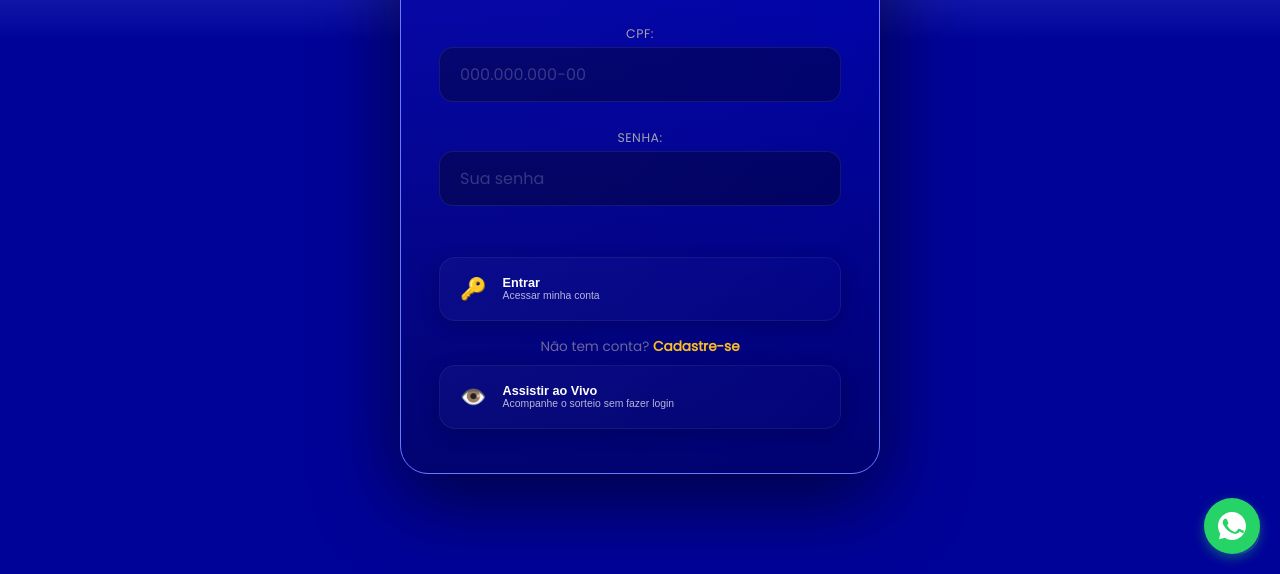
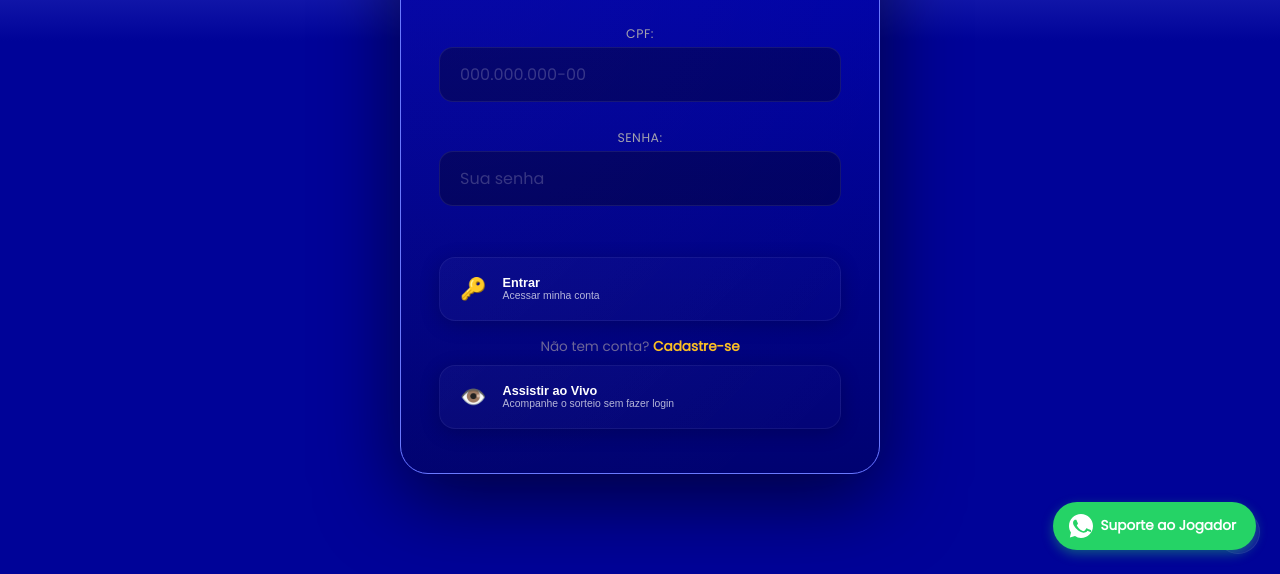
Before and after one commit to marcostheangels/bingo-master-pro, a website: page index.html in a window 1280 px wide. Shown: the part 226-800 px from the top of the page. Drawn offline with nearby package versions, Linux system fonts and the light colour scheme.

Commit message:
Adiciona texto 'Suporte ao Jogador' no botão do WhatsApp

```diff
--- a/index.html
+++ b/index.html
@@ -390,10 +390,11 @@
     </div>
 
     <!-- Floating WhatsApp Support -->
-    <a href="https://wa.me/5538998558528" target="_blank" class="whatsapp-float" aria-label="Suporte WhatsApp">
-        <svg xmlns="http://www.w3.org/2000/svg" viewBox="0 0 32 32" fill="white" width="28" height="28">
+    <a href="https://wa.me/5538998558528" target="_blank" class="whatsapp-float" aria-label="Suporte ao Jogador">
+        <svg xmlns="http://www.w3.org/2000/svg" viewBox="0 0 32 32" fill="white" width="24" height="24">
             <path d="M16 0C7.2 0 0 7.2 0 16c0 3.2 1 6.2 2.6 8.8L1.2 31.2l6.8-1.8C10.4 31 13 32 16 32c8.8 0 16-7.2 16-16S24.8 0 16 0zm8.4 22.4c-.4 1.2-2 2.2-3.4 2.4-.8.2-2 .4-5.8-1.2-4.8-2-7.8-6.8-8-7.2-.4-.4-1.8-2.4-1.8-4.6s1.2-3.2 1.6-3.6c.4-.4.8-.4 1.2-.4h.8c.4 0 .8-.2 1.2.8.4 1 1.4 3.4 1.6 3.6.2.4.2.8-.2 1.2-.2.4-.4.8-.8 1.2-.4.4-.4.8-.2 1.2.4.6 1.6 2.6 3.4 4.2 2.4 2 4.2 2.6 5 2.8.6.2 1.2 0 1.6-.4.4-.4 1.8-2 2.2-2.8.4-.6.8-.6 1.4-.4.6.2 3.4 1.6 4 1.8.6.2 1 .4 1.2.6.2.4.2 1.4-.2 2.6z"/>
         </svg>
+        <span>Suporte ao Jogador</span>
     </a>
     <script src="https://cdnjs.cloudflare.com/ajax/libs/howler/2.2.4/howler.min.js"></script>
 <script src="game-logic.js?v=7"></script>
--- a/style.css
+++ b/style.css
@@ -2143,22 +2143,28 @@ body {
 /* Floating WhatsApp Button */
 .whatsapp-float {
     position: fixed;
-    bottom: 20px;
-    right: 20px;
-    width: 56px;
-    height: 56px;
+    bottom: 24px;
+    right: 24px;
     background: #25D366;
-    border-radius: 50%;
-    display: flex;
-    align-items: center;
-    justify-content: center;
+    border-radius: 50px;
+    display: flex;
+    align-items: center;
+    gap: 8px;
+    padding: 12px 20px 12px 16px;
     box-shadow: 0 4px 12px rgba(37, 211, 102, 0.4);
     z-index: 9999;
     transition: all 0.3s ease;
     text-decoration: none;
 }
+.whatsapp-float span {
+    color: #fff;
+    font-family: 'Poppins', sans-serif;
+    font-size: 0.85em;
+    font-weight: 600;
+    white-space: nowrap;
+}
 .whatsapp-float:hover {
-    transform: scale(1.1);
+    transform: scale(1.05);
     box-shadow: 0 6px 20px rgba(37, 211, 102, 0.6);
     background: #20bd5a;
 }
@@ -2166,8 +2172,10 @@ body {
     .whatsapp-float {
         bottom: 16px;
         right: 16px;
-        width: 50px;
-        height: 50px;
+        padding: 10px 14px 10px 12px;
+    }
+    .whatsapp-float span {
+        font-size: 0.78em;
     }
 }
 
```
